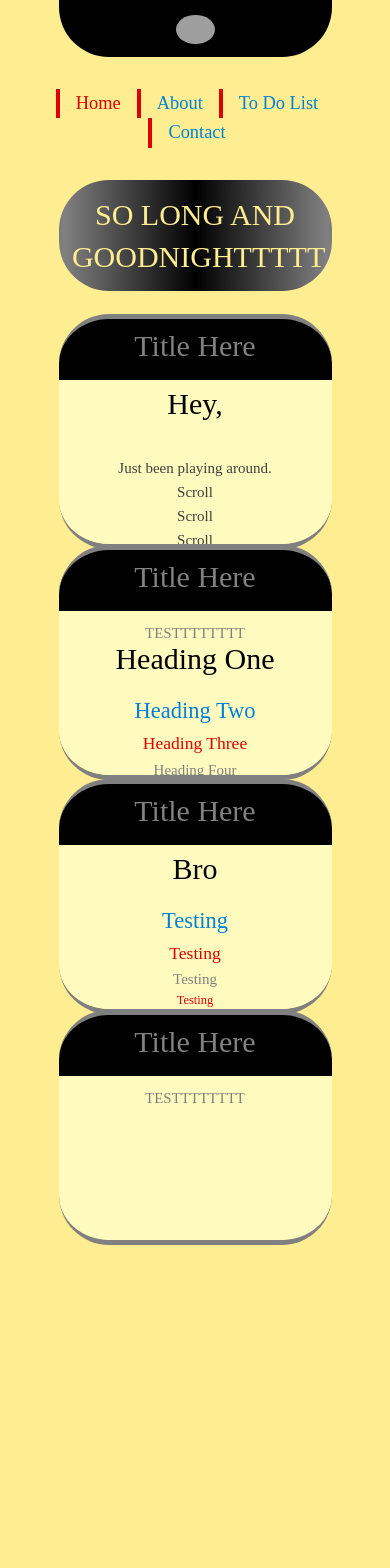
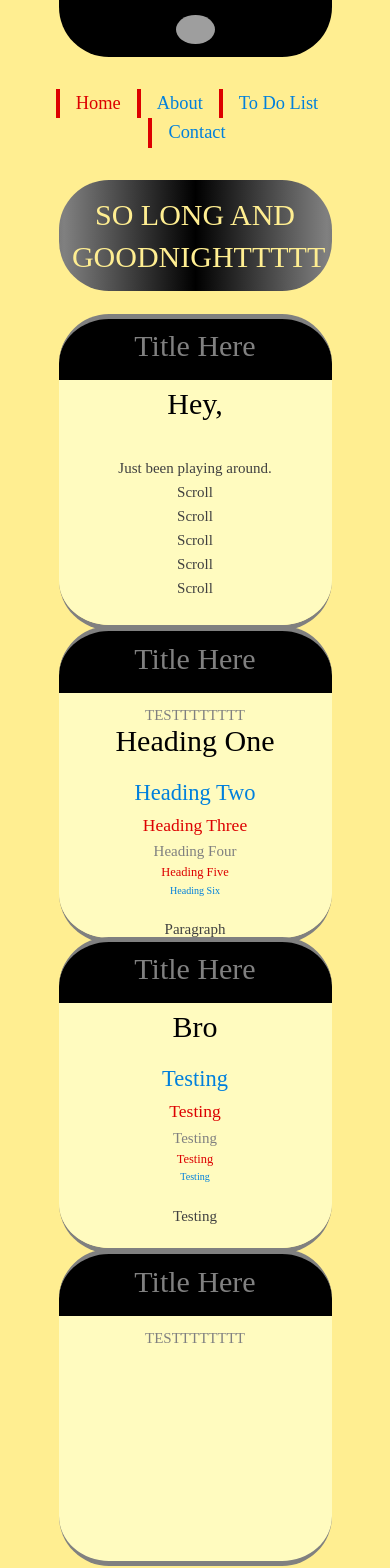
Before and after one commit to JusticePlague/fan-website-build, a Vue app: page / in a window 390 px wide. Shown: the top 1568 px of the page. Before the commit the page ends 1252 px from the top, so only its background shows below. Built offline with nearby package versions, Linux system fonts and the light colour scheme.

Commit message:
mobile box sizing issue

```diff
--- a/src/components/homecomp/TheHome.vue
+++ b/src/components/homecomp/TheHome.vue
@@ -263,7 +263,8 @@
   .box-text-top,
   .box-text-bottom{
     background-color: var(--bg-2);
-    height: 20vh;
+    height:250px;
+    max-height: 50vh;
     margin: auto;
     text-align: center;
     padding: 10px 25px;
@@ -288,7 +289,7 @@
   }
 
   .right{
-    margin-top: -1vh;
+    margin-top: -1.5vh;
   }
 
   .box-header-top h1,
```
